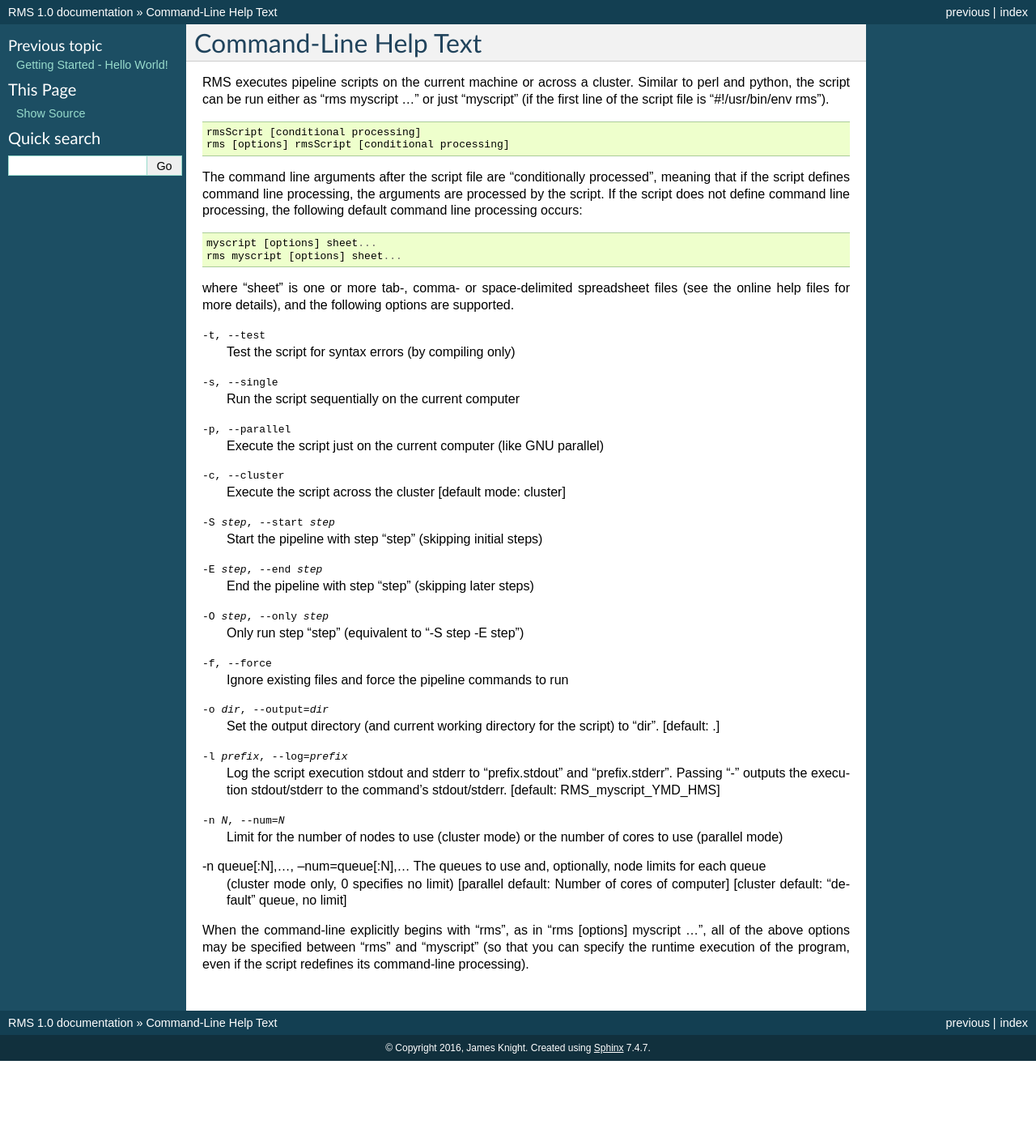
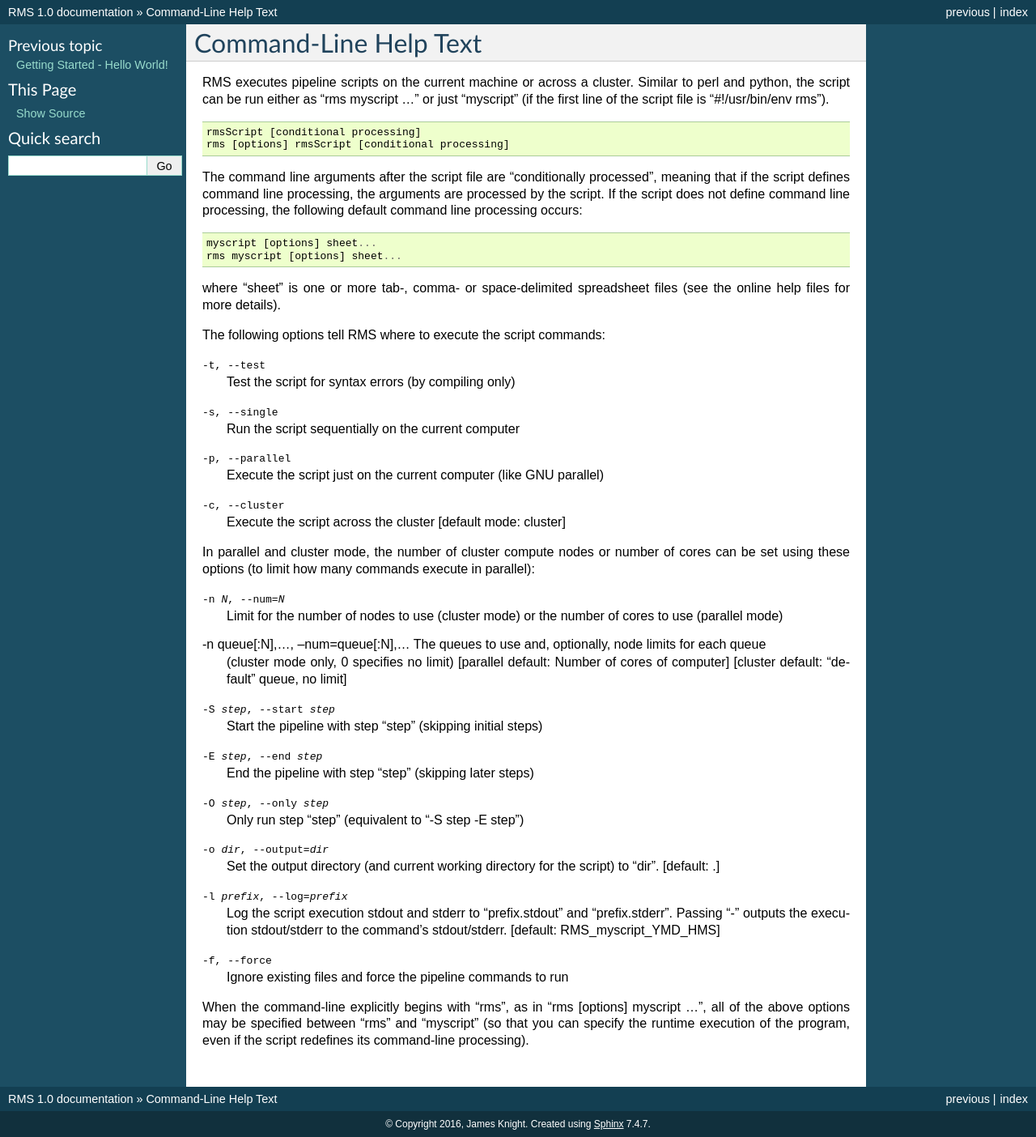
Before and after one commit to knightjimr/rms, a Sphinx documentation site: the page built from docs/clihelp.rst, in a window 1280 px wide. Shown: the whole page at 81% size. Built offline with Sphinx 7.4.7, drawn with Linux system fonts in a browser that asks for light colours; before the commit the page ends 1310 px from its top, so only the background shows below that.

Commit message:
Next commit

```diff
--- a/docs/clihelp.rst
+++ b/docs/clihelp.rst
@@ -18,7 +18,9 @@ occurs: ::
        rms myscript [options] sheet...
 
 where "sheet" is one or more tab-, comma- or space-delimited spreadsheet files (see the online
-help files for more details), and the following options are supported.
+help files for more details).
+
+The following options tell RMS where to execute the script commands:
 
 -t, --test                              Test the script for syntax errors (by compiling only)
 -s, --single                            Run the script sequentially on the current computer
@@ -26,18 +28,8 @@ help files for more details), and the following options are supported.
 -c, --cluster                           Execute the script across the cluster
                                         [default mode:  cluster]
 
--S step, --start step                   Start the pipeline with step "step" (skipping initial steps)
--E step, --end step                     End the pipeline with step "step" (skipping later steps)
--O step, --only step                    Only run step "step"  (equivalent to "-S step -E step")
-
--f, --force                             Ignore existing files and force the pipeline commands to run
-
--o dir, --output=dir                   Set the output directory (and current working directory for the
-                                        script) to "dir".    [default:  .]
--l prefix, --log=prefix                 Log the script execution stdout and stderr to "prefix.stdout" and
-                                        "prefix.stderr".  Passing "-" outputs the execution stdout/stderr
-                                        to the command's stdout/stderr.
-                                        [default:  RMS_myscript_YMD_HMS]
+In parallel and cluster mode, the number of cluster compute nodes or number of cores can be set using these
+options (to limit how many commands execute in parallel):
 
 -n N, --num=N                           Limit for the number of nodes to use (cluster mode) or the number of
                                         cores to use (parallel mode)
@@ -46,6 +38,20 @@ help files for more details), and the following options are supported.
                                         [parallel default:  Number of cores of computer]
                                         [cluster default:  "default" queue, no limit]
 
+-S step, --start step                   Start the pipeline with step "step" (skipping initial steps)
+-E step, --end step                     End the pipeline with step "step" (skipping later steps)
+-O step, --only step                    Only run step "step"  (equivalent to "-S step -E step")
+
+
+-o dir, --output=dir                   Set the output directory (and current working directory for the
+                                        script) to "dir".    [default:  .]
+-l prefix, --log=prefix                 Log the script execution stdout and stderr to "prefix.stdout" and
+                                        "prefix.stderr".  Passing "-" outputs the execution stdout/stderr
+                                        to the command's stdout/stderr.
+                                        [default:  RMS_myscript_YMD_HMS]
+-f, --force                             Ignore existing files and force the pipeline commands to run
+
+
 When the command-line explicitly begins with "rms", as in "rms [options] myscript ...", all
 of the above options may be specified between "rms" and "myscript" (so that you can specify the
 runtime execution of the program, even if the script redefines its command-line processing).
```
